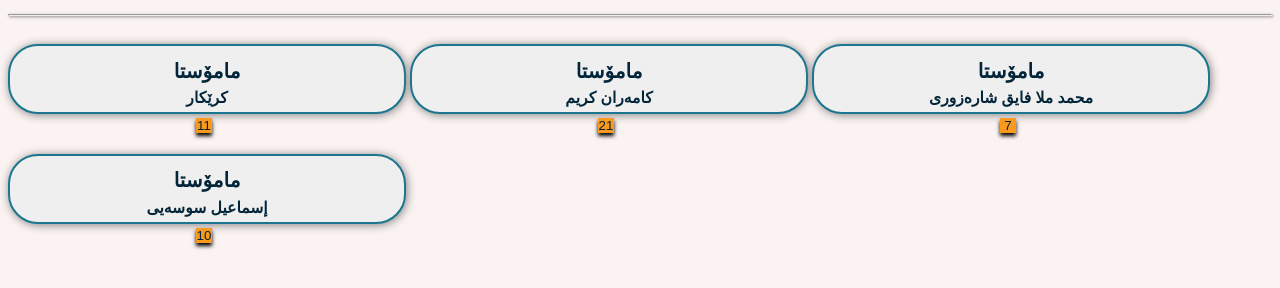
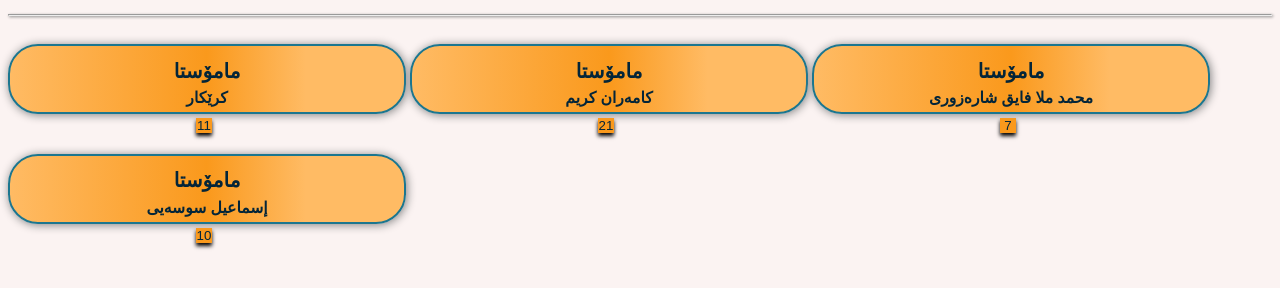
Before and after one commit to ktebxanai-islam/app, a plain HTML site: page index.html in a window 1280 px wide. Shown: the part 314-602 px from the top of the page. Drawn offline with Linux system fonts and the light colour scheme.

Commit message:
Update styind.css

```diff
--- a/styind.css
+++ b/styind.css
@@ -9,7 +9,7 @@ button{
 width:398px;
 height:70px;
 margin:20px 0 10px 0;
-background: linear-gradient(0.25turn, #FFBB64, ##FA991C, #FFBB64);
+background: linear-gradient(to right, #FFBB64, #FA991C 50%, #FFBB64 75%);
 border-radius:30px 30px 30px 30px;
 border:solid 2px #1C768F;
 box-shadow:1px 1px 10px gray;
```
